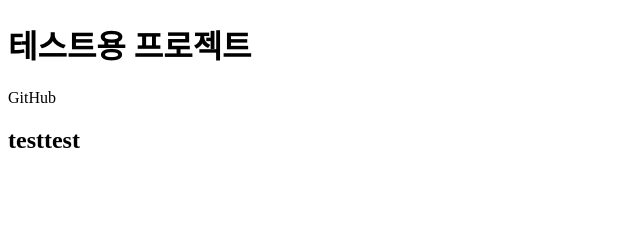
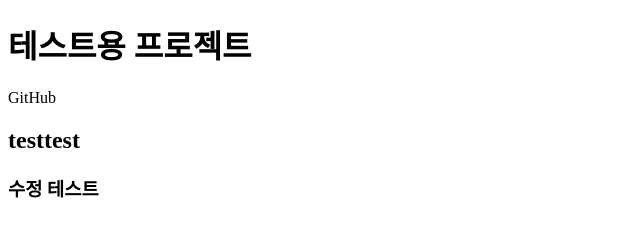
Before and after one commit to Mynameisjaenam/github-test-project, a plain HTML site: page github/index.html in a window 1280 px wide. Shown: the whole page, without its empty margins (0-640 px from the left). Drawn offline with Linux system fonts and the light colour scheme.

Commit message:
second commit

```diff
--- a/github/index.html
+++ b/github/index.html
@@ -12,5 +12,8 @@
     <h2>
         testtest
     </h2>
+    <h3>
+        수정 테스트
+    </h3>
 </body>
 </html>
```
